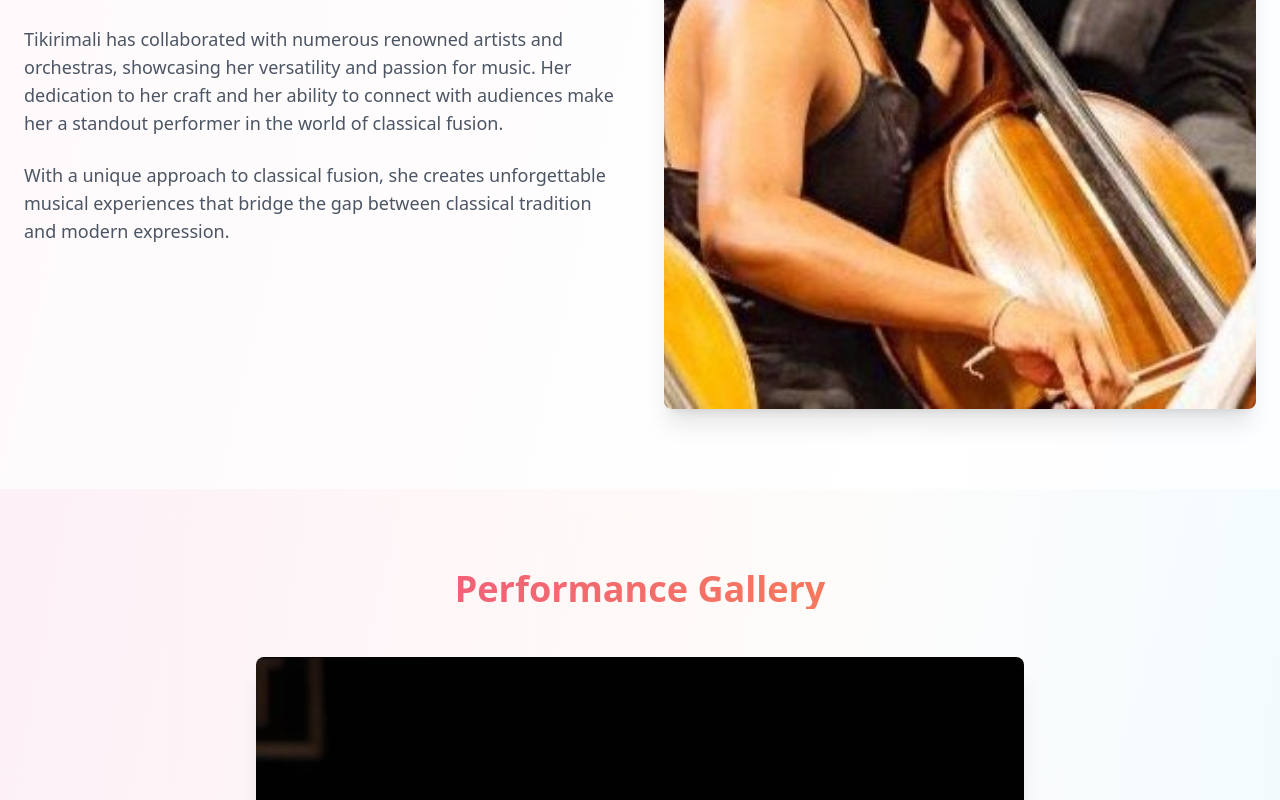
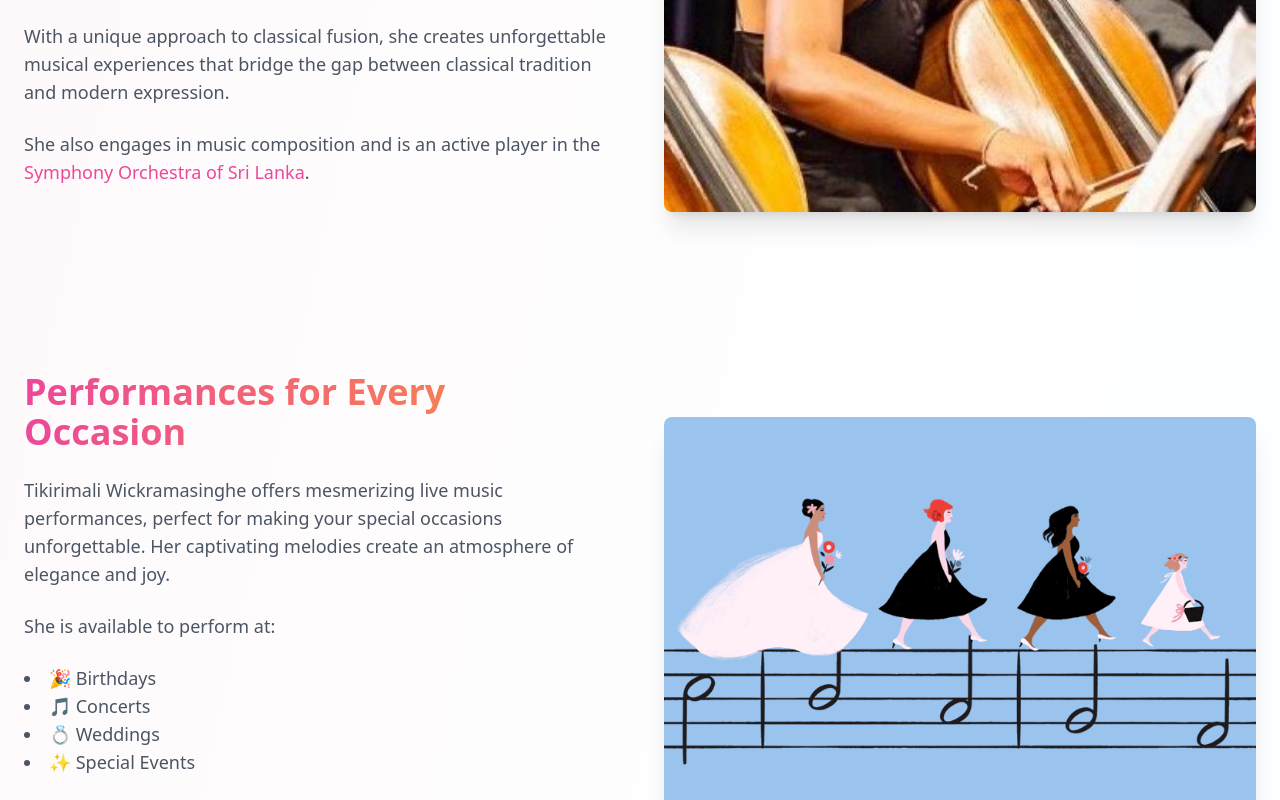
Before and after one commit to PramudithaWeerakoon/sample, a React (Vite) app: page / in a window 1280 px wide. Shown: the part 1260-2060 px from the top of the page. Built offline with nearby package versions, Linux system fonts and the light colour scheme.

Commit message:
Add wedding GIF and enhance About and Performances sections with detailed descriptions

```diff
--- a/src/App.tsx
+++ b/src/App.tsx
@@ -7,6 +7,7 @@ import icon from '/assets/images/icon.jpg';
 import v1 from '/assets/images/v1.jpg';
 import v2 from '/assets/images/v2.jpeg';
 import v3 from '/assets/images/v3.jpg';
+import wedding from '/assets/images/wedding.gif';
 
 
 
@@ -72,7 +73,16 @@ function App() {
       <nav className="fixed w-full z-50 bg-white/80 backdrop-blur-md shadow-sm">
         <div className="container mx-auto px-6 py-4">
           <div className="flex justify-between items-center">
-            <h1 className="text-2xl font-bold bg-gradient-to-r from-pink-500 to-orange-400 bg-clip-text text-transparent whitespace-nowrap overflow-hidden text-ellipsis">
+            <h1
+              className="text-2xl font-bold bg-gradient-to-r from-pink-500 to-orange-400 bg-clip-text text-transparent whitespace-nowrap overflow-hidden text-ellipsis transition-all duration-300 hover:animate-glow"
+              onClick={() => {
+              const element = document.querySelector('.animate-glow');
+              if (element) {
+                element.classList.add('glow');
+                setTimeout(() => element.classList.remove('glow'), 1000);
+              }
+              }}
+            >
               Tikirimali Wickramasinghe
             </h1>
             <div className="hidden md:flex space-x-8">
@@ -124,30 +134,29 @@ function App() {
               <h1 className="text-4xl font-bold bg-gradient-to-r from-pink-500 to-orange-400 bg-clip-text text-transparent">
               About Tikirimali Wickramasinghe
               </h1>
-              <p className="text-lg text-gray-600">
+              <p className="text-lg text-gray-600 font-cursive">
               A virtuoso cellist known for blending classical mastery with contemporary innovation.
               Her performances captivate audiences worldwide, bringing fresh perspective to both
               traditional and modern compositions.
               </p>
-              <p className="text-lg text-gray-600">
+              <p className="text-lg text-gray-600 font-cursive">
               Tikirimali has collaborated with numerous renowned artists and orchestras,
               showcasing her versatility and passion for music. Her dedication to her craft
               and her ability to connect with audiences make her a standout performer in the
               world of classical fusion.
               </p>
-              <p className="text-lg text-gray-600">
+              <p className="text-lg text-gray-600 font-cursive">
               With a unique approach to classical fusion, she creates unforgettable musical
               experiences that bridge the gap between classical tradition and modern expression.
               </p>
+              <p className="text-lg text-gray-600 font-cursive">
+              She also engages in music composition and is an active player in the
+              <a href="https://www.sosl.org/" className="text-pink-500 hover:underline"> Symphony Orchestra of Sri Lanka</a>.
+              </p>
             </div>
-            <div className="relative aspect-[3/4] overflow-hidden rounded-lg shadow-xl transform hover:scale-105 transition-transform duration-500 animate-fade-in opacity-0 stagger-1">
-              {/* Import the image */}
-              {/*
-          Import the image at the top of your component:
-          import icon from './assets/images/icon.jpg';
-        */}
+            <div className="relative w-47 h-47 overflow-hidden rounded-lg shadow-xl transform hover:scale-105 transition-transform duration-500 animate-fade-in opacity-0 stagger-1">
               <img
-                src={icon} // Use the imported variable in the src attribute
+              src={icon}
               alt="Tikirimali Wickramasinghe performing"
               className="object-cover w-full h-full"
               />
@@ -155,6 +164,44 @@ function App() {
           </div>
         </div>
       </section>
+
+      {/* Performances Section */}
+      <section id="performances" className="py-20 bg-white/50">
+        <div className="container mx-auto px-6">
+          <div className="grid md:grid-cols-2 gap-12 items-center">
+            <div className="space-y-6 animate-slide-in opacity-0">
+              <h1 className="text-4xl font-bold bg-gradient-to-r from-pink-500 to-orange-400 bg-clip-text text-transparent">
+                Performances for Every Occasion
+              </h1>
+              <p className="text-lg text-gray-600">
+                Tikirimali Wickramasinghe offers mesmerizing live music performances, perfect for making
+                your special occasions unforgettable. Her captivating melodies create an atmosphere
+                of elegance and joy.
+              </p>
+              <p className="text-lg text-gray-600">
+                She is available to perform at:
+              </p>
+              <ul className="text-lg text-gray-600 list-disc list-inside">
+                <li>🎉 Birthdays</li>
+                <li>🎵 Concerts</li>
+                <li>💍 Weddings</li>
+                <li>✨ Special Events</li>
+              </ul>
+              <p className="text-lg text-gray-600">
+                Whether it’s an intimate gathering or a grand celebration, her music is the perfect addition to your event.
+              </p>
+            </div>
+            <div className="relative w-50 h-50 overflow-hidden rounded-lg shadow-xl transform hover:scale-105 transition-transform duration-500 animate-fade-in opacity-0 stagger-1">
+              <img
+              src={wedding}
+              alt="Tikirimali Wickramasinghe performing at an event"
+              className="object-cover w-full h-full"
+              />
+            </div>
+          </div>
+        </div>
+      </section>
+
 
 
       {/* Gallery Section */}
```
Also changed, not shown: assets/images/wedding.gif (added). Lines whose indentation alone changed are shown as unchanged.
